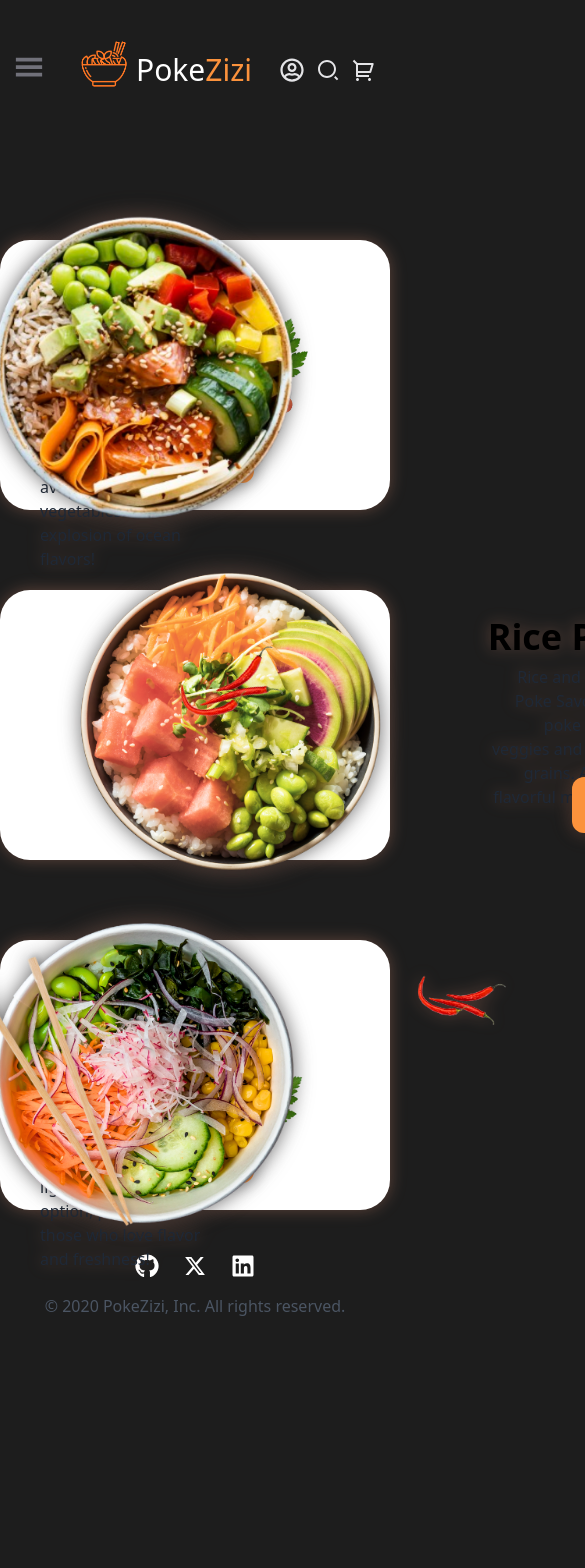
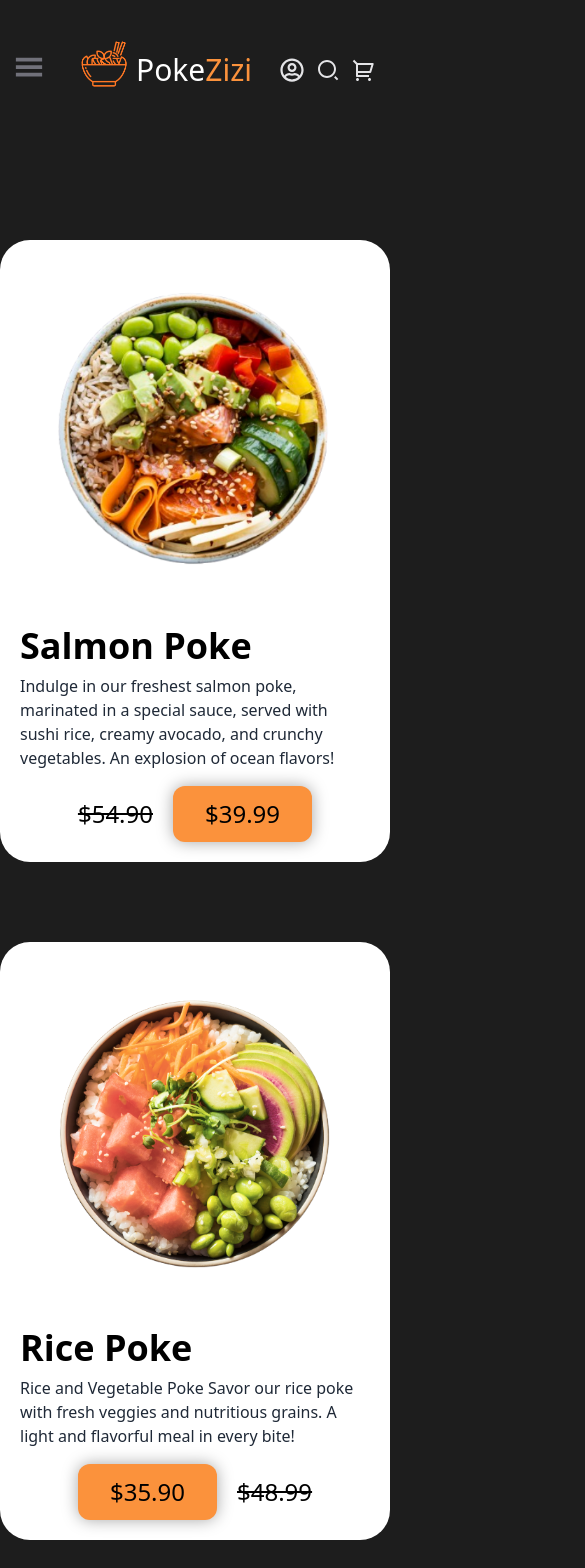
Before and after one commit to TechWave-1ESPI/Checkpoint_5_Web, a React (Vite) app: page /produtos in a window 390 px wide. Shown: the top 1568 px of the page, 585 px wide, since content can reach past the window. Before the commit the page ends 1342 px from the top, so only its background shows below. Built offline with nearby package versions, Linux system fonts and the light colour scheme.

Commit message:
Produts and About - responsive

```diff
--- a/src/components/Contato/Contato.jsx
+++ b/src/components/Contato/Contato.jsx
@@ -1,8 +1,37 @@
+import { BsFillClockFill } from "react-icons/bs";
+import { IoLocationSharp } from "react-icons/io5";
+import { BsFillTelephoneFill } from "react-icons/bs";
+
 const Contato = () => {
     return (
-        <>
-            <h1>Contato</h1>
-        </>
+        <section>
+            {/* Cards */}
+        <div className='grid grid-cols-3 gap-6 max-w-screen-lg mx-auto mt-[7%] justify-center text-center'>
+            <div className="flex flex-col cards py-10 bg-zinc-50 rounded-tr-[65px] rounded-bl-[65px] ">
+              <div className="icon-part pb-3 flex justify-center items-center">
+                <BsFillClockFill className='text-orange-400 text-6xl'/>
+              </div>
+              <h2 className='font-bold text-xl'>Today 10:00am - 7:00 pm</h2>
+              <p className='font-medium text-zinc-500'>Waiting hours</p>
+            </div>
+
+            <div className="flex flex-col cards py-10 bg-zinc-50 rounded-tr-[65px] rounded-bl-[65px] ">
+              <div className="icon-part pb-3 flex justify-center items-center">
+                <IoLocationSharp className='text-orange-400 text-6xl'/>
+              </div>
+              <h2 className='font-bold text-xl'>Av. Paulista, 1111</h2>
+              <p className='font-medium text-zinc-500'>Get directions</p>
+            </div>
+
+            <div className="flex flex-col cards py-10 bg-zinc-50 rounded-tr-[65px] rounded-bl-[65px] ">
+              <div className="icon-part pb-3 flex justify-center items-center">
+                <BsFillTelephoneFill className='text-orange-400 text-6xl'/>
+              </div>
+              <h2 className='font-bold text-xl'>+55 (11) 99492-9391</h2>
+              <p className='font-medium text-zinc-500'>Call Online</p>
+            </div>
+        </div>
+        </section>
     )
 }
 
--- a/src/components/Footer/Footer.jsx
+++ b/src/components/Footer/Footer.jsx
@@ -1,6 +1,8 @@
 import React from 'react';
-import { FaGithub, FaLinkedin } from 'react-icons/fa';
+import { FaInstagram } from "react-icons/fa6";
 import { RiTwitterXFill } from "react-icons/ri";
+import { FaSquareFacebook } from "react-icons/fa6";
+
 
 const Footer = () => {
   return (
@@ -8,28 +10,28 @@ const Footer = () => {
       <div className="container mx-auto text-center">
         <div className="flex justify-center space-x-6 mb-4">
           <a
-            href="https://github.com"
+            href="https://instagram.com"
             target="_blank"
             rel="noopener noreferrer"
-            className="hover:text-gray-600 transition duration-200"
+            className="hover:text-orange-600 transition duration-200"
           >
-            <FaGithub className="w-6 h-6" />
+            <FaInstagram className="w-6 h-6" />
           </a>
           <a
             href="https://x.com"
             target="_blank"
             rel="noopener noreferrer"
-            className="hover:text-gray-600 transition duration-200"
+            className="hover:text-orange-600 transition duration-200"
           >
             <RiTwitterXFill className="w-6 h-6" />
           </a>
           <a
-            href="https://linkedin.com"
+            href="https://facebook.com"
             target="_blank"
             rel="noopener noreferrer"
-            className="hover:text-gray-600 transition duration-200"
+            className="hover:text-orange-600 transition duration-200"
           >
-            <FaLinkedin className="w-6 h-6" />
+            <FaSquareFacebook className="w-6 h-6" />
           </a>
         </div>
         <p className="text-gray-600">© 2020 PokeZizi, Inc. All rights reserved.</p>
--- a/src/components/Produtos/Produtos.jsx
+++ b/src/components/Produtos/Produtos.jsx
@@ -8,17 +8,17 @@ import Ingredient4 from '../../assets/ingredients/ingredient4.png'
 const Produtos = () => {
     return (
         <section className='py-5'>
-            <div className="flex cards mt-20 max-w-screen-xl mx-auto items-center w-full bg-white rounded-[30px] h-[32vh]">
+            {/* Layout para Desktop */}
+            <div className="hidden md:flex cards mt-20 max-w-screen-xl mx-auto items-center w-full bg-white rounded-[30px] h-[30vh]">
                 <div className='w-[45%] h-[80%] flex flex-col justify-between ml-10'>
                     <div className='flex flex-col h-[55%] justify-between'>
                         <p className='text-4xl font-bold'>Salmon Poke</p>
-                        <p className=' font-medium text-gray-800 mt-2'>Indulge in our freshest salmon poke, marinated in a special sauce, served with sushi rice, creamy avocado, and crunchy vegetables. An explosion of ocean flavors!</p>
+                        <p className='font-medium text-gray-800 mt-2'>Indulge in our freshest salmon poke, marinated in a special sauce, served with sushi rice, creamy avocado, and crunchy vegetables. An explosion of ocean flavors!</p>
                     </div>
-                    <div className='flex  w-[50%] justify-between items-center'>
+                    <div className='flex gap-5 w-[50%] items-center'>
                         <p className='line-through text-2xl font-medium '>$54.90</p>
                         <button className='bg-orange-400 px-8 py-3 text-2xl font-medium rounded-xl drop-shadow-[0_0px_8px_rgba(0,0,0,0.35)]'>$39.99</button>
                     </div>
-
                 </div>
 
                 <img src={Ingredient} className='w-[80px] ml-[60%] rotate-[260deg] mt-[-9%] absolute'/>
@@ -26,40 +26,78 @@ const Produtos = () => {
                 <img src={Poke5} alt="Poke 5" className='w-[400px] right-[50px] absolute product'/>
             </div>
 
-            <div className="flex cards mt-20 max-w-screen-xl mx-auto items-center w-full bg-white rounded-[30px] h-[32vh]">
+            {/* Layout Responsivo para Mobile */}
+            <div className="flex md:hidden flex-col items-center mt-20 max-w-screen-xl mx-auto w-full bg-white rounded-[30px] h-auto p-5">
+                <img src={Poke5} alt="Poke 5" className='w-full max-w-[400px] mb-4' />
+                <div className='flex flex-col justify-between w-full'>
+                    <p className='text-4xl font-bold'>Salmon Poke</p>
+                    <p className='font-medium text-gray-800 mt-2'>Indulge in our freshest salmon poke, marinated in a special sauce, served with sushi rice, creamy avocado, and crunchy vegetables. An explosion of ocean flavors!</p>
+                    <div className='flex gap-5 w-full justify-center mt-4'>
+                        <p className='line-through text-2xl my-3 font-medium '>$54.90</p>
+                        <button className='bg-orange-400 px-8 py-3 text-2xl font-medium rounded-xl drop-shadow-[0_0px_8px_rgba(0,0,0,0.35)]'>$39.99</button>
+                    </div>
+                </div>
+            </div>
+
+            {/* Outros Cards para Desktop */}
+            <div className="hidden md:flex cards card-rice mt-20 max-w-screen-xl mx-auto items-center w-full bg-white rounded-[30px] h-[30vh]">
                 <img src={Poke4} alt="Poke 4" className='w-[430px] ml-9 product'/>
-
                 <div className='w-[45%] h-[80%] flex flex-col justify-between ml-[15%] '>
                     <div className='flex flex-col h-[55%] justify-between'>
                         <p className='text-4xl font-bold text-right '>Rice Poke</p>
                         <p className='font-medium text-right text-gray-800 mt-2'>Rice and Vegetable Poke Savor our rice poke with fresh veggies and nutritious grains. A light and flavorful meal in every bite!</p>
                     </div>
-                    <div className='flex justify-between items-center ml-[50%]'>
+                    <div className='flex gap-5 items-center ml-[50%]'>
                         <button className='bg-orange-400 px-8 py-3 text-2xl font-medium rounded-xl drop-shadow-[0_0px_8px_rgba(0,0,0,0.35)]'>$35.90</button>
-                        <p className='line-through text-2xl font-medium '>$48.99</p>
+                        <p className='line-through text-2xl my-3 font-medium '>$48.99</p>
                     </div>
                 </div>
-
                 <img src={Ingredient4} className='w-[300px] ml-[32%] rotate-[60deg] mt-[22%] absolute'/>
             </div>
 
-            <div className="flex cards mt-20 max-w-screen-xl mx-auto items-center w-full bg-white rounded-[30px] h-[32vh]">
+            {/* Layout Responsivo para Mobile do Card Rice */}
+            <div className="flex md:hidden flex-col items-center mt-20 max-w-screen-xl mx-auto w-full bg-white rounded-[30px] h-auto p-5">
+                <img src={Poke4} alt="Poke 4" className='w-full max-w-[400px] mb-4' />
+                <div className='flex flex-col justify-between w-full'>
+                    <p className='text-4xl font-bold'>Rice Poke</p>
+                    <p className='font-medium text-gray-800 mt-2'>Rice and Vegetable Poke Savor our rice poke with fresh veggies and nutritious grains. A light and flavorful meal in every bite!</p>
+                    <div className='flex gap-5 w-full justify-center mt-4'>
+                        <button className='bg-orange-400 px-8 py-3 text-2xl font-medium rounded-xl drop-shadow-[0_0px_8px_rgba(0,0,0,0.35)]'>$35.90</button>
+                        <p className='line-through text-2xl my-3 font-medium '>$48.99</p>
+                    </div>
+                </div>
+            </div>
+
+            {/* Outros Cards para Desktop */}
+            <div className="hidden md:flex cards mt-20 max-w-screen-xl mx-auto items-center w-full bg-white rounded-[30px] h-[30vh]">
                 <div className='w-[45%] h-[80%] flex flex-col justify-between ml-10'>
                     <div className='flex flex-col h-[55%] justify-between'>
                         <p className='text-4xl font-bold'>Vegetable Poke</p>
-                        <p className=' font-medium text-gray-800 mt-2'>Veggie Poke Bowl Indulge in our veggie poke, filled with a variety of fresh, crunchy vegetables. A light and vibrant option, perfect for those who love flavor and freshness!</p>
+                        <p className='font-medium text-gray-800 mt-2'>Veggie Poke Bowl Indulge in our veggie poke, filled with a variety of fresh, crunchy vegetables. A light and vibrant option, perfect for those who love flavor and freshness!</p>
                     </div>
-                    <div className='flex  w-[50%] justify-between items-center'>
-                        <p className='line-through text-2xl font-medium '>$39.99</p>
+                    <div className='flex gap-5 w-[50%] items-center'>
+                        <p className='line-through text-2xl my-3 font-medium '>$39.99</p>
                         <button className='bg-orange-400 px-8 py-3 text-2xl font-medium rounded-xl drop-shadow-[0_0px_8px_rgba(0,0,0,0.35)]'>$29.90</button>
                     </div>
-
                 </div>
 
                 <img src={Ingredient4} className='w-[250px] ml-[85%] rotate-[90deg] absolute'/>
                 <img src={Ingredient} className='w-[80px] ml-[58%] mt-[12%] rotate-[-65deg] absolute'/>
                 <img src={Poke3} alt="Poke 5" className='w-[400px] right-[50px] absolute product'/>
             </div>
+
+            {/* Layout Responsivo para Mobile do Card Vegetable */}
+            <div className="flex md:hidden flex-col items-center mt-20 max-w-screen-xl mx-auto w-full bg-white rounded-[30px] h-auto p-5">
+                <img src={Poke3} alt="Poke 5" className='w-full max-w-[400px] mb-4' />
+                <div className='flex flex-col justify-between w-full'>
+                    <p className='text-4xl font-bold'>Vegetable Poke</p>
+                    <p className='font-medium text-gray-800 mt-2'>Veggie Poke Bowl Indulge in our veggie poke, filled with a variety of fresh, crunchy vegetables. A light and vibrant option, perfect for those who love flavor and freshness!</p>
+                    <div className='flex gap-5 w-full justify-center mt-4'>
+                        <p className='line-through text-2xl my-3 font-medium '>$39.99</p>
+                        <button className='bg-orange-400 px-8 py-3 text-2xl font-medium rounded-xl drop-shadow-[0_0px_8px_rgba(0,0,0,0.35)]'>$29.90</button>
+                    </div>
+                </div>
+            </div>
         </section>
     )
 }
```
Also changed, not shown: src/components/Home/Home.jsx (+4 -32 lines), src/components/Sobre/Sobre.jsx (+10 -10 lines).
